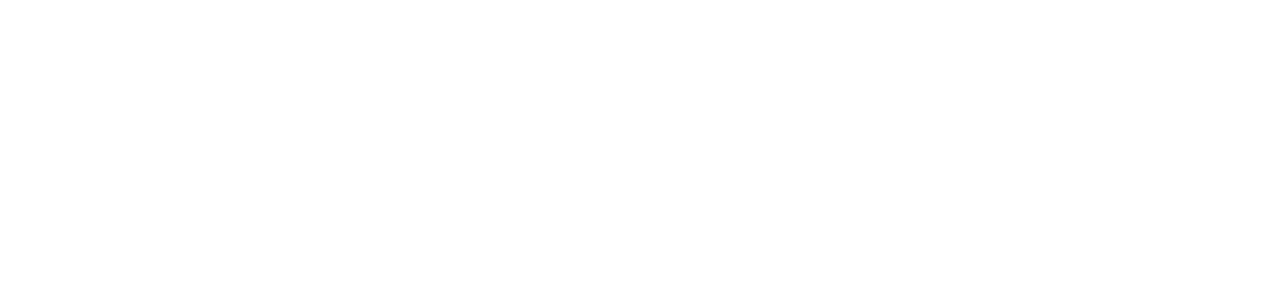
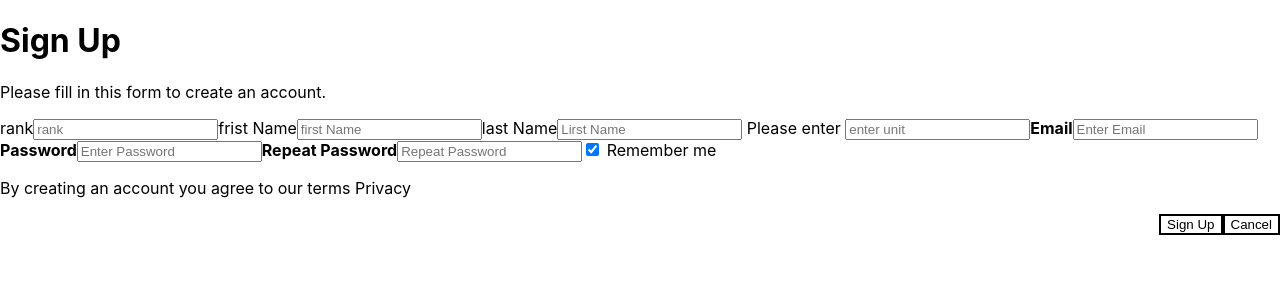
Before and after one commit to poppyjflow/sdi-capstone-finplan, a React (Create React App) app in the folder client/: page /signup in a window 1280 px wide. Before the commit this address had no page. Shown: the top 300 px of the page. Built offline with nearby package versions, Linux system fonts and the light colour scheme.

Commit message:
Login and Signup uncompleted

```diff
--- a/client/package.json
+++ b/client/package.json
@@ -11,7 +11,7 @@
     "bootstrap-3-card": "^0.2.0",
     "react": "^18.2.0",
     "react-dom": "^18.2.0",
-    "react-router-dom": "^6.4.4",
+    "react-router-dom": "^6.4.5",
     "react-scripts": "5.0.1",
     "react-toggle-dark-mode": "^1.1.1",
     "web-vitals": "^2.1.4"
--- a/client/src/App.js
+++ b/client/src/App.js
@@ -2,6 +2,8 @@
 import React from "react";
 import {Routes, Route} from 'react-router-dom';
 import Home from "./Home";
+import Login from './components/Login.js'
+import SignUp from './components/SignUp.js'
 import './css/app.css'
 
 
@@ -11,6 +13,9 @@ function App() {
     <div className='webpage'>
         <Routes>
           <Route path='/' element={<Home />} />
+          <Route path='login' element={<Login/>} />
+          <Route path='signup' element={<SignUp/>} />
+
         </Routes>
     </div>
   );
--- /dev/null
+++ b/client/src/components/Login.js
@@ -0,0 +1,50 @@
+import { useNavigate } from "react-router-dom";
+import { useEffect } from 'react';
+
+function Login() {
+    const navigate = useNavigate();
+
+    function LoginHandle(e) {
+        // const navigate = useNavigate();
+        e.preventDefault();
+        let email = document.getElementById("email").value;
+        let password = document.getElementById("password").value;
+        // const navigate = useNavigate();
+
+        let body = {
+            "email": email,
+            "password": password
+        }
+        if (true) {
+            document.cookie = "loginStatus=true"
+            document.cookie = `loginUserEmail=${email}`
+
+            navigate('/');
+        }else{
+            alert('please reentry the password something is wrong')
+        }
+
+        console.log(body);
+    }
+
+
+    console.log(document.cookie);
+
+
+
+
+
+    return (
+        <div>
+            <form action="/action_page.php">
+                <label htmlFor="email">email</label>
+                <input type="text" id="email" placeholder="Your email here.." />
+                <label htmlFor="password">password</label>
+                <input type="text" id="password" placeholder="password here" />
+                <input type="submit" value="Submit" onClick={LoginHandle} />
+            </form>
+        </div>
+
+    )
+}
+export default Login;
--- /dev/null
+++ b/client/src/components/SignUp.js
@@ -0,0 +1,50 @@
+function SignUp() {
+
+    // CheckSignUP()={
+
+    // }
+
+
+    return (
+        <form action="/action_page.php" >
+            <div class="container">
+                <h1>Sign Up</h1>
+                <p>Please fill in this form to create an account.</p>
+
+                <label htmlFor="rank">rank</label>
+                <input type="text" placeholder="rank"></input>
+
+                <label htmlFor="fname">frist Name</label>
+                <input type="text" placeholder="first Name"/>
+
+                <label htmlFor="lname">last Name</label>
+                <input type="text" placeholder="Lirst Name"/>
+
+                <label htmlFor="unit"> Please enter </label>
+                <input type="text" placeholder="enter unit"/>
+
+                <label htmlFor="email"><b>Email</b></label>
+                <input type="text" placeholder="Enter Email" name="email" required />
+
+                <label htmlFor="psw"><b>Password</b></label>
+                <input type="password" placeholder="Enter Password" name="psw" />
+
+                <label htmlForr="psw-repeat"><b>Repeat Password</b></label>
+                <input type="password" placeholder="Repeat Password" name="psw-repeat" />
+
+                <label>
+                    <input type="checkbox" checked="checked" name="remember"  /> Remember me
+                </label>
+
+                <p>By creating an account you agree to our terms Privacy</p>
+
+                <div class="clearfix">
+                    <button type="button" class="cancelbtn">Cancel</button>
+                    <button type="submit" class="signupbtn">Sign Up</button>
+                </div>
+            </div>
+        </form>
+
+    )
+}
+export default SignUp;
```
Also changed, not shown: 1 other file (tests, documents, lock files or other folders).
